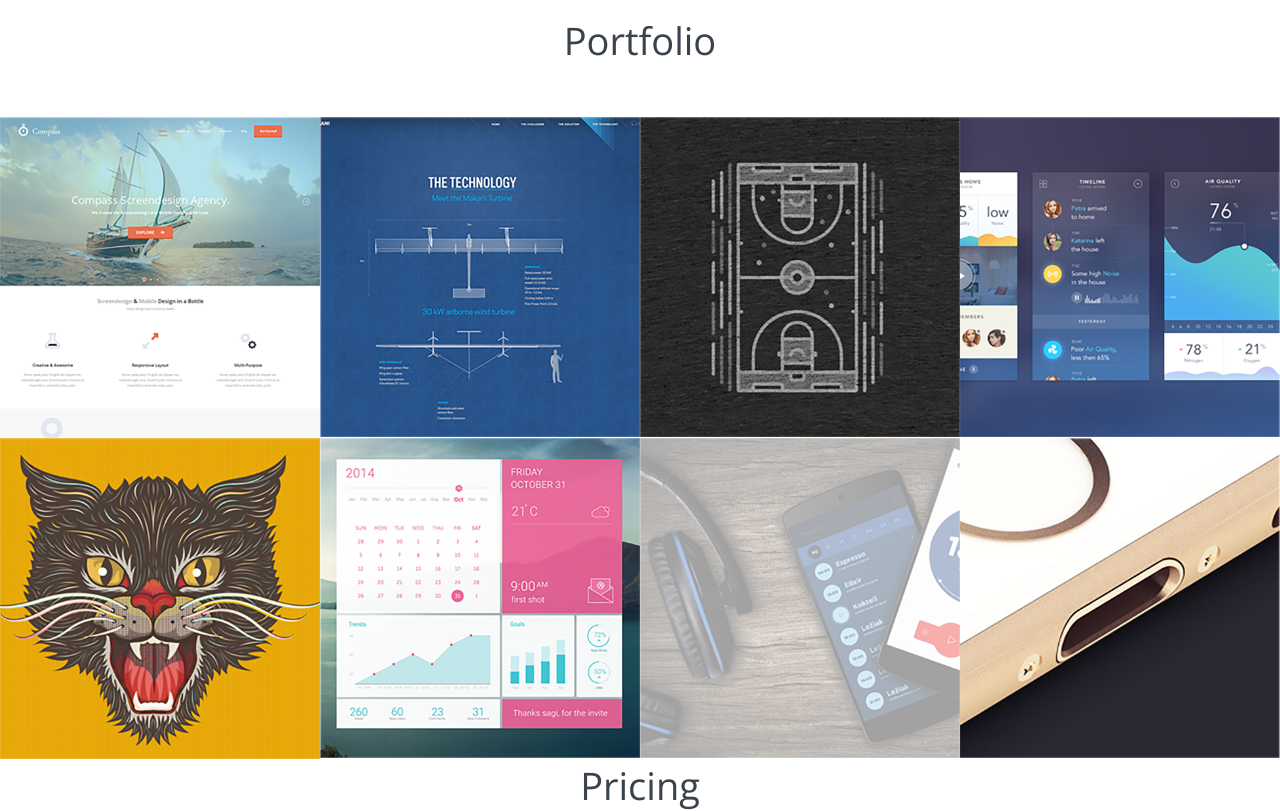
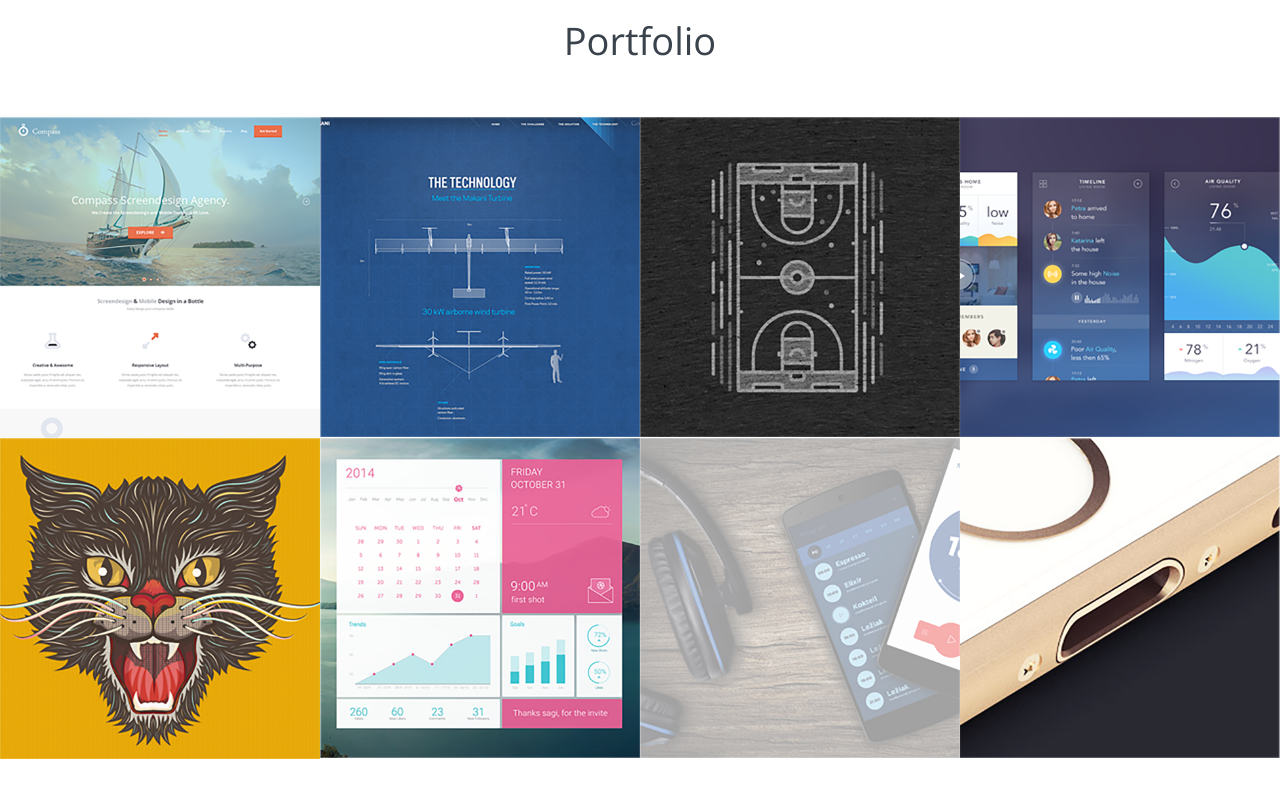
Before and after one commit to PiotrWolski1000/react-pixel-perfect-website, a React (Create React App) app: page / in a window 1280 px wide. Shown: the part 1240-2051 px from the top of the page. Built offline with nearby package versions, Linux system fonts and the light colour scheme.

Commit message:
margin-top and clear both class added

```diff
--- a/src/components/Pricing/index.js
+++ b/src/components/Pricing/index.js
@@ -7,7 +7,7 @@ import mData from './mData.json'
 
 const index = () => {
     return (
-        <section className="pricing">
+        <section className="pricing clear_both">
             <h1>Pricing</h1>
             <div className="pricing__cards__wrapper">
                 {mData.map((item, i)=>{
--- a/src/css/pricing.scss
+++ b/src/css/pricing.scss
@@ -1,7 +1,7 @@
 .pricing{
     width: 100%;
     height: auto;
-    margin-top: 50px;
+    padding-top: 25px;
 }
 
 .pricing__cards__wrapper{
```
